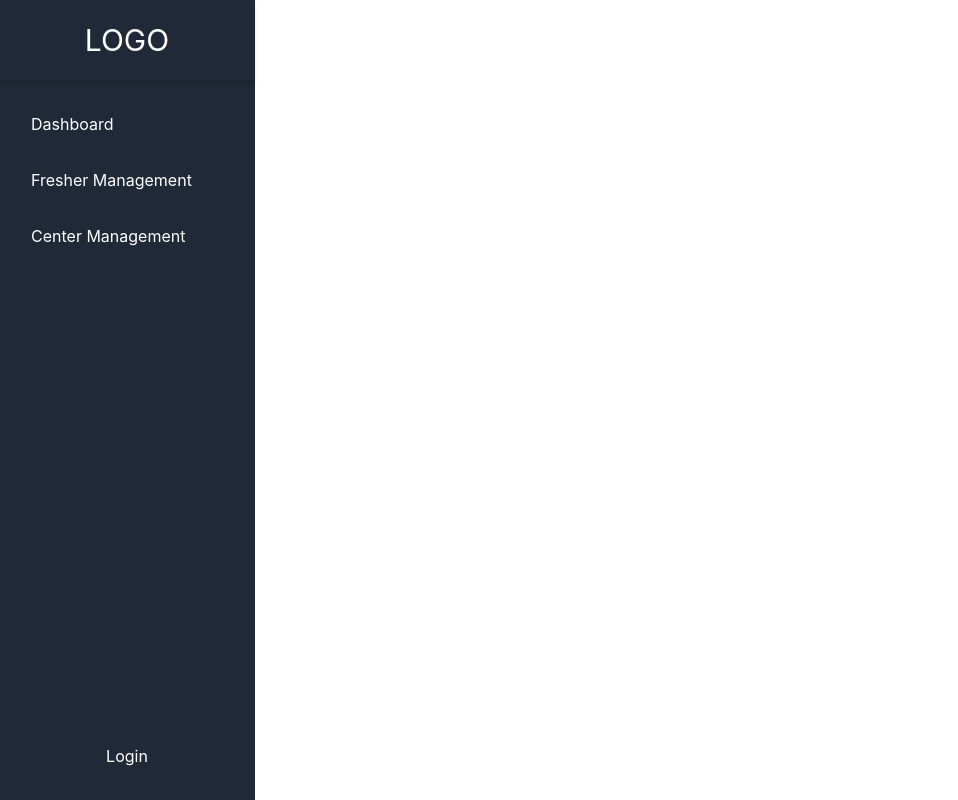
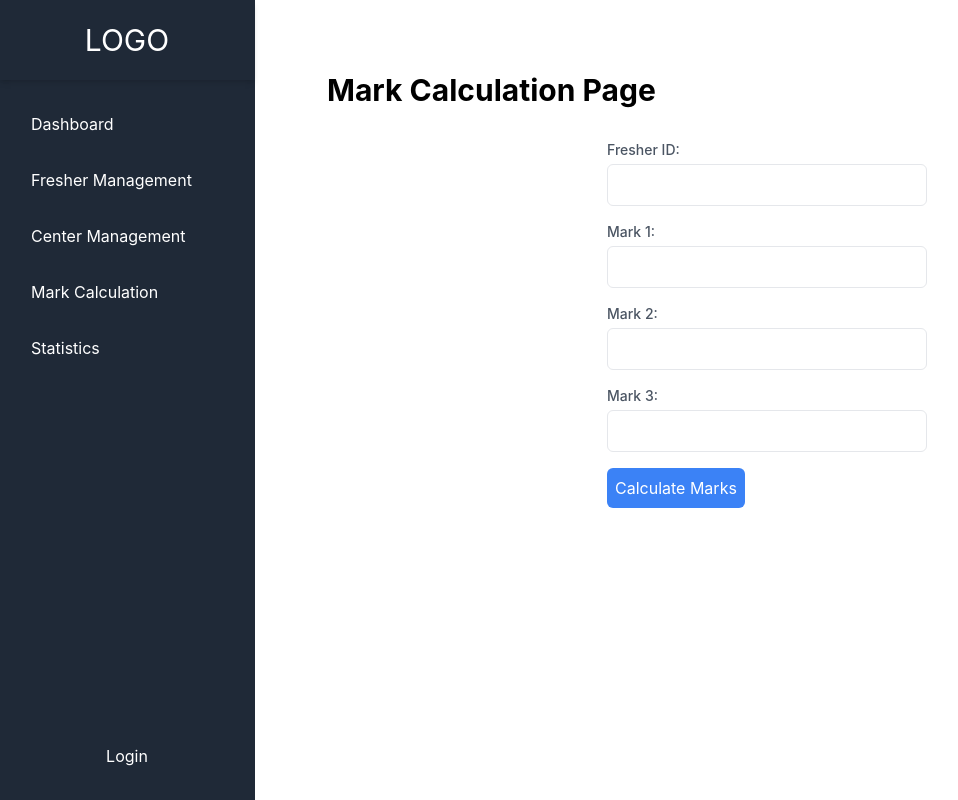
Before and after one commit to dgvdn/fm-fe, a React (Create React App) app: page /mark-calculation in a window 1280 px wide. Shown: the whole page, without its empty margins (1-959 px from the left). Built offline with nearby package versions, Linux system fonts and the light colour scheme.

Commit message:
complete basic

```diff
--- a/src/App.js
+++ b/src/App.js
@@ -9,6 +9,10 @@ import UpdateFresher from './components/UpdateFresher';
 import CenterManagement from './components/CenterManagement';
 import AddCenter from './components/AddCenter';
 import UpdateCenter from './components/UpdateCenter';
+import MarkCalculation from './components/MarkCalculation';
+import StatisticsPage from './components/StatisticsPage';
+import MarkStatisticPage from './components/MarkStatisticPage';
+import CenterStatisticPage from './components/CenterStatisticPage';
 
 function App() {
   return (
@@ -24,6 +28,10 @@ function App() {
           <Route path='/center-management' element={<CenterManagement />} />
           <Route path='/add-center' element={<AddCenter />} />
           <Route path='/update-center/:id' element={<UpdateCenter />} />
+          <Route path='/mark-calculation' element={<MarkCalculation />} />
+          <Route path='/statistics' element={<StatisticsPage />} />
+          <Route path='/mark-statistic' element={<MarkStatisticPage />} />
+          <Route path='/center-statistic' element={<CenterStatisticPage />} />
         </Routes>
       </div>
     </div>
--- /dev/null
+++ b/src/components/CenterStatisticPage.js
@@ -0,0 +1,70 @@
+import React, { useState, useEffect } from 'react';
+
+const CenterStatisticPage = () => {
+  const [centerStatistics, setCenterStatistics] = useState([]);
+  const [isLoading, setIsLoading] = useState(false);
+  const [error, setError] = useState(null);
+
+  const fetchCenterStatistics = async () => {
+    setIsLoading(true);
+    setError(null);
+
+    const url = 'http://localhost:8080/api/statistics/centers';
+    const accessToken = localStorage.getItem('accessToken');
+
+    try {
+      const response = await fetch(url, {
+        method: 'GET',
+        headers: {
+          'Authorization': `Bearer ${accessToken}`,
+        },
+      });
+      if (!response.ok) {
+        throw new Error('Network response was not ok');
+      }
+
+      const data = await response.json();
+      setCenterStatistics(data);
+    } catch (error) {
+      console.error('Error fetching center statistics:', error);
+      setError('Error fetching center statistics. Please try again.');
+    } finally {
+      setIsLoading(false);
+    }
+  };
+
+  useEffect(() => {
+    fetchCenterStatistics();
+  }, []); // Fetch data on component mount
+
+  return (
+    <div className="container mx-auto p-8">
+      <h1 className="text-3xl font-bold mb-8">Center Statistic Page</h1>
+
+      {isLoading && <p className="text-gray-700">Loading...</p>}
+
+      {error && <p className="text-red-500">{error}</p>}
+
+      {centerStatistics.length > 0 && (
+        <div className="grid grid-cols-1 md:grid-cols-2 lg:grid-cols-3 gap-8">
+          {centerStatistics.map((centerStat) => (
+            <div key={centerStat.center.id} className="bg-white p-6 rounded-md shadow-md">
+              <h2 className="text-lg font-bold mb-4">{centerStat.center.name}</h2>
+              <p className="text-gray-700 mb-2">
+                <strong>Address:</strong> {centerStat.center.address}
+              </p>
+              <p className="text-gray-700 mb-2">
+                <strong>Description:</strong> {centerStat.center.description}
+              </p>
+              <p className="text-blue-500">
+                <strong>Fresher Count:</strong> {centerStat.countFresher}
+              </p>
+            </div>
+          ))}
+        </div>
+      )}
+    </div>
+  );
+};
+
+export default CenterStatisticPage;
--- /dev/null
+++ b/src/components/MarkCalculation.js
@@ -0,0 +1,104 @@
+import React, { useState } from 'react';
+
+const MarkCalculation = () => {
+  const [fresherId, setFresherId] = useState('');
+  const [mark1, setMark1] = useState('');
+  const [mark2, setMark2] = useState('');
+  const [mark3, setMark3] = useState('');
+  const [result, setResult] = useState(null);
+
+  const handleSubmit = async () => {
+    const url = 'http://localhost:8080/api/marks/calculate';
+
+    const data = {
+      fresherId: fresherId,
+      mark1: mark1,
+      mark2: mark2,
+      mark3: mark3,
+    };
+
+    const accessToken = localStorage.getItem('accessToken');
+    try {
+      const response = await fetch(url, {
+        method: 'POST',
+        body: JSON.stringify(data),
+        headers: {
+          'Content-type': 'application/json',
+          'Authorization': `Bearer ${accessToken}`,
+        },
+      });
+      const result = await response.json();
+      setResult(result);
+    } catch (error) {
+      setResult(null);
+      console.error(error);
+    }
+  };
+
+  return (
+    <div className="container mx-auto p-8">
+      <h1 className="text-3xl font-bold mb-8">Mark Calculation Page</h1>
+      <div className="max-w-xs mx-auto">
+        <label htmlFor="fresherId" className="block text-sm font-medium text-gray-600">
+          Fresher ID:
+        </label>
+        <input
+          type="text"
+          id="fresherId"
+          className="mt-1 p-2 border rounded-md w-full"
+          value={fresherId}
+          onChange={(e) => setFresherId(e.target.value)}
+        />
+
+        <label htmlFor="mark1" className="block mt-4 text-sm font-medium text-gray-600">
+          Mark 1:
+        </label>
+        <input
+          type="text"
+          id="mark1"
+          className="mt-1 p-2 border rounded-md w-full"
+          value={mark1}
+          onChange={(e) => setMark1(e.target.value)}
+        />
+
+        <label htmlFor="mark2" className="block mt-4 text-sm font-medium text-gray-600">
+          Mark 2:
+        </label>
+        <input
+          type="text"
+          id="mark2"
+          className="mt-1 p-2 border rounded-md w-full"
+          value={mark2}
+          onChange={(e) => setMark2(e.target.value)}
+        />
+
+        <label htmlFor="mark3" className="block mt-4 text-sm font-medium text-gray-600">
+          Mark 3:
+        </label>
+        <input
+          type="text"
+          id="mark3"
+          className="mt-1 p-2 border rounded-md w-full"
+          value={mark3}
+          onChange={(e) => setMark3(e.target.value)}
+        />
+
+        <button
+          className="mt-4 bg-blue-500 hover:bg-blue-600 text-white p-2 rounded-md transition duration-300"
+          onClick={handleSubmit}
+        >
+          Calculate Marks
+        </button>
+
+        {result !== null && (
+          <div className="mt-4">
+            <h2 className="text-lg font-bold">Result:</h2>
+            <p className="text-gray-800">Average Mark: {result?.averageMark}</p>
+          </div>
+        )}
+      </div>
+    </div>
+  );
+};
+
+export default MarkCalculation;
--- /dev/null
+++ b/src/components/MarkStatisticPage.js
@@ -0,0 +1,77 @@
+import React, { useState, useEffect } from 'react';
+
+const MarkStatisticPage = () => {
+  const [minMark, setMinMark] = useState(70);
+  const [maxMark, setMaxMark] = useState(80);
+  const [fresherCount, setFresherCount] = useState(null);
+
+  const fetchFresherCount = async () => {
+    const url = `http://localhost:8080/api/statistics/marks?minMark=${minMark}&maxMark=${maxMark}`;
+    const accessToken = localStorage.getItem('accessToken');
+    try {
+      const response = await fetch(url, {
+        method: 'GET',
+        headers: {
+          'Authorization': `Bearer ${accessToken}`,
+        },
+      });
+      if (!response.ok) {
+        throw new Error('Network response was not ok');
+      }
+
+      const data = await response.json();
+      setFresherCount(data.fresherCount);
+    } catch (error) {
+      console.error('Error fetching fresher count:', error);
+    }
+  };
+
+  useEffect(() => {
+    fetchFresherCount();
+  }, [minMark, maxMark]); // Fetch data whenever minMark or maxMark changes
+
+  return (
+    <div className="container mx-auto p-4">
+      <h1 className="text-3xl font-bold mb-8">Mark Statistic Page</h1>
+      <div className="max-w-md mx-auto bg-white p-8 rounded-md shadow-md">
+        <label htmlFor="minMark" className="block text-sm font-medium text-gray-600">
+          Min Mark:
+        </label>
+        <input
+          type="number"
+          id="minMark"
+          className="mt-1 p-2 border rounded-md w-full"
+          value={minMark}
+          onChange={(e) => setMinMark(e.target.value)}
+        />
+
+        <label htmlFor="maxMark" className="block mt-4 text-sm font-medium text-gray-600">
+          Max Mark:
+        </label>
+        <input
+          type="number"
+          id="maxMark"
+          className="mt-1 p-2 border rounded-md w-full"
+          value={maxMark}
+          onChange={(e) => setMaxMark(e.target.value)}
+        />
+
+        <button
+          className="mt-4 bg-blue-500 text-white p-2 rounded-md hover:bg-blue-600 transition duration-300"
+          onClick={fetchFresherCount}
+        >
+          Get Fresher Count
+        </button>
+
+        {fresherCount !== null && (
+          <div className="mt-8">
+            <h2 className="text-lg font-bold">Fresher Count:</h2>
+            <p className="mt-2 text-xl text-gray-800">{fresherCount}</p>
+          </div>
+        )}
+      </div>
+    </div>
+  );
+};
+
+export default MarkStatisticPage;
--- a/src/components/SidebarNav.js
+++ b/src/components/SidebarNav.js
@@ -33,6 +33,16 @@ const SidebarNav = () => {
               <span className="ml-4">Center Management</span>
             </Link>
           </li>
+          <li>
+            <Link to={`/mark-calculation`} className="flex items-center p-4 hover:bg-gray-700 focus:bg-gray-600 focus:outline-none focus:ring-2 focus:ring-inset focus:ring-blue-500">
+              <span className="ml-4">Mark Calculation</span>
+            </Link>
+          </li>
+          <li>
+            <Link to={`/statistics`} className="flex items-center p-4 hover:bg-gray-700 focus:bg-gray-600 focus:outline-none focus:ring-2 focus:ring-inset focus:ring-blue-500">
+              <span className="ml-4">Statistics</span>
+            </Link>
+          </li>
         </ul>
       </div>
       <div className="mb-4 mx-4">
--- /dev/null
+++ b/src/components/StatisticsPage.js
@@ -0,0 +1,24 @@
+import React from 'react';
+import { Link } from 'react-router-dom';
+
+const StatisticsPage = () => {
+  return (
+    <div className="container mx-auto p-8">
+      <h1 className="text-4xl font-bold mb-8">Statistics Page</h1>
+      <div className="flex space-x-4">
+        <Link to="/mark-statistic">
+          <button className="bg-blue-500 hover:bg-blue-600 text-white px-4 py-2 rounded-md transition duration-300">
+            Mark Statistics
+          </button>
+        </Link>
+        <Link to="/center-statistic">
+          <button className="bg-green-500 hover:bg-green-600 text-white px-4 py-2 rounded-md transition duration-300">
+            Center Statistics
+          </button>
+        </Link>
+      </div>
+    </div>
+  );
+};
+
+export default StatisticsPage;
```
